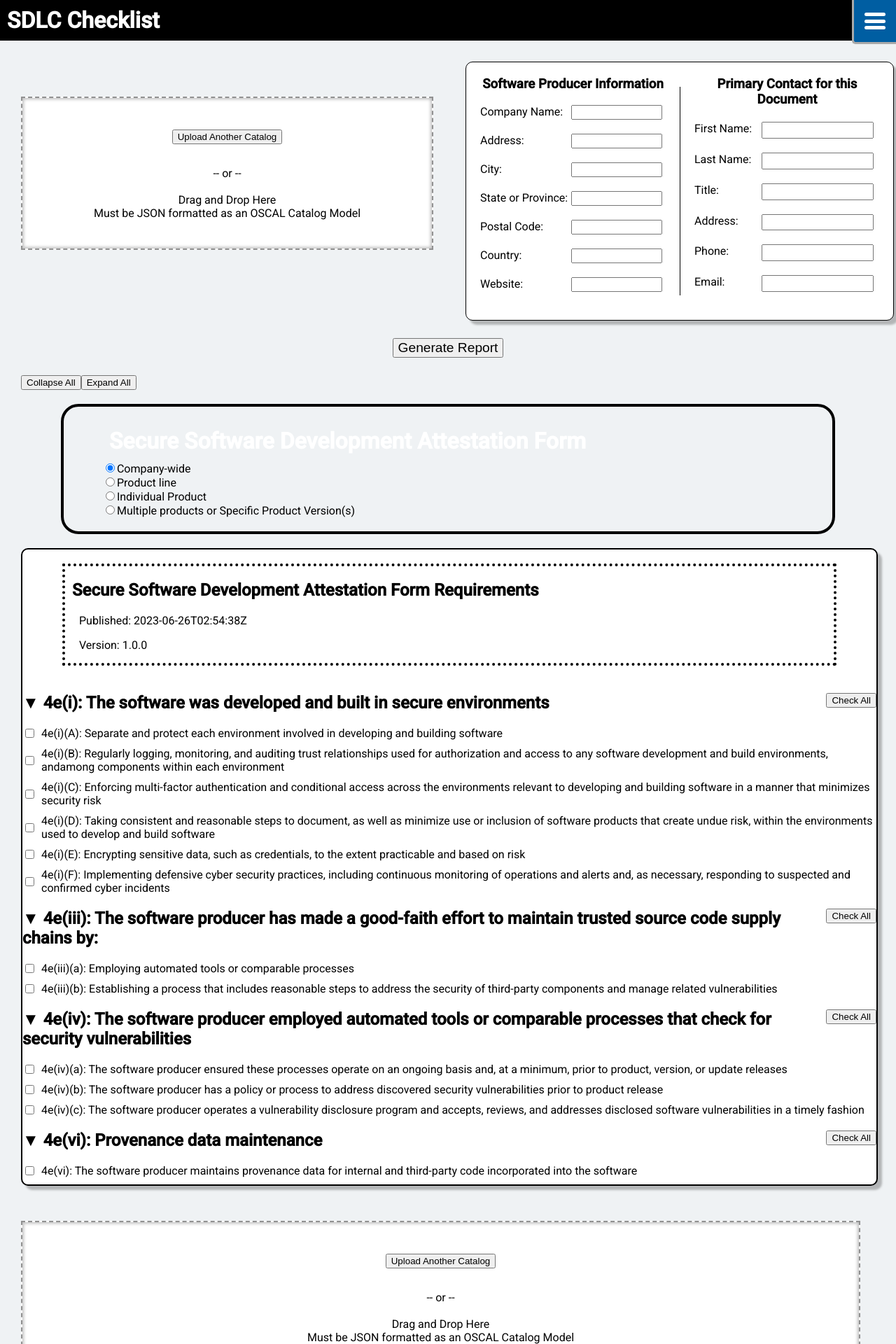
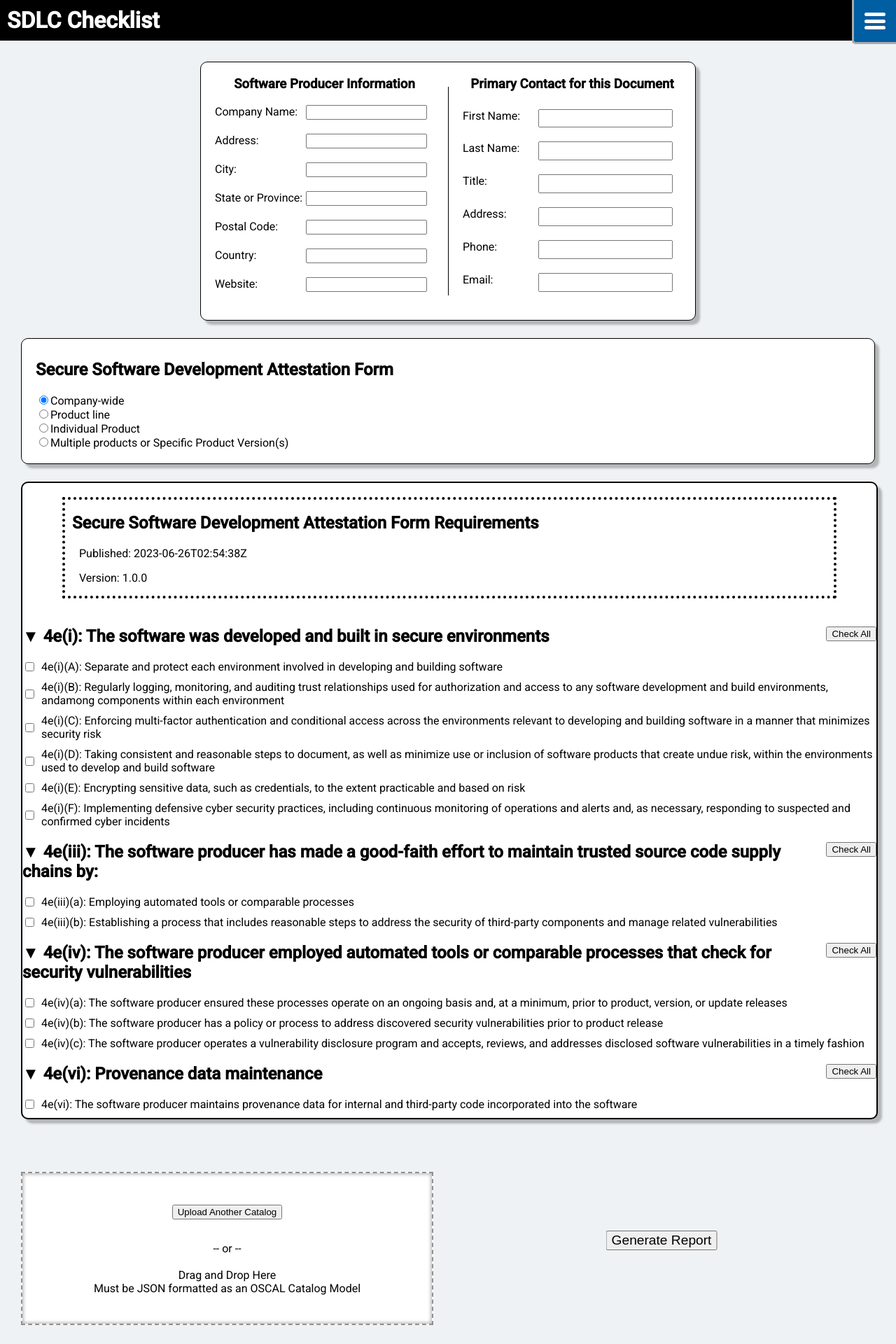
Before and after one commit to SoftwareDesignLab/Secure-Software-Self-Attestation, an Angular app in the folder web_app/sdlc-checklist/: page / in a window 1280 px wide. Shown: the top 1920 px of the page at 70% size. Built offline with nearby package versions, Linux system fonts and the light colour scheme.

Commit message:
Fixed issues from merge conflicts

```diff
--- a/web_app/sdlc-checklist/src/app/app.component.css
+++ b/web_app/sdlc-checklist/src/app/app.component.css
@@ -15,7 +15,7 @@
   margin-top: 20px;
 }
 
-.upper-div {
+.lower-div {
   display: grid;
   grid-template-columns: 50% 50%;
 }
@@ -25,15 +25,23 @@
 }
 
 .generate-report {
-  margin: 25px auto;
+  margin: 0 auto;
   display: block;
   font-size: larger;
+  position: absolute;
+  top: 50%;
+  left: 50%;
+  transform: translateX(-50%);
+}
+
+.generate-report-div {
+  position: relative;
 }
 
 form {
   display: grid;
   grid-template-columns: 50% 1px 50%;
-  margin: 0px 25px;
+  margin: 0px 20vw;
 }
 
 .form-column {
@@ -148,6 +156,6 @@ nav {
 }
 
 .attest{
-  width:200px;
+  width: 200px;
   height: 30px;
 }
--- a/web_app/sdlc-checklist/src/app/app.component.html
+++ b/web_app/sdlc-checklist/src/app/app.component.html
@@ -12,6 +12,7 @@
     <h2>SDLC</h2>
     <ul>
       <li><a href="#contact-form" (click)="toggleNav()">Software Producer Information / Primary Contact Form</a></li>
+      <li><a href="#attestation" (click)="toggleNav()">Attestation Form</a></li>
       <li *ngFor="let catalog of catalogData.catalogs">
         <a [href]="'#catalog-' + catalog.uuid" (click)="toggleNav()">{{getLinkName(catalog)}}</a>
       </li>
@@ -20,8 +21,6 @@
   </div>
 </nav>
 <main>
-  <div class="upper-div">
-    <app-catalog-processing class="catalog-processor" (fileSelected)="onFileSelected($event)" id="upload"></app-catalog-processing>
   <form class="pane" id="contact-form">
     <div class="form-column">
       <h3>Software Producer Information</h3>
@@ -57,12 +56,6 @@
       <input id="email" type="email">
     </div>
   </form>
-  </div>
-  <button class="generate-report" *ngIf="catalogData">Generate Report</button>
-  <div class="expansion-button-div">
-    <button (click)="setAllGroupExpansion(false)">Collapse All</button>
-    <button (click)="setAllGroupExpansion(true)">Expand All</button>
-  </div>
   <app-attestation></app-attestation>
   <div class="catalog-container pane" *ngFor="let catalog of catalogData.catalogs" [id]="'catalog-' + catalog.uuid">
     <app-catalog-info [uuid]="catalog.uuid" [metadata]="catalog.metadata" *ngIf="catalog"></app-catalog-info>
@@ -83,5 +76,10 @@
       </div>
     </div>
   </div>
+  <div class="lower-div">
     <app-catalog-processing (fileSelected)="onFileSelected($event)"></app-catalog-processing>
+    <div class="generate-report-div">
+      <button class="generate-report" *ngIf="catalogData">Generate Report</button>
+    </div>
+  </div>
 </main>
--- a/web_app/sdlc-checklist/src/app/attestation/attestation.component.css
+++ b/web_app/sdlc-checklist/src/app/attestation/attestation.component.css
@@ -1,26 +1,17 @@
-.attestation{
-  width: 90%;
-  margin-top: 20px;
-  margin-left: auto;
-  margin-right: auto;
-  margin-bottom: 20px;
-}
-.border{
-    width: 90%;
-    border: 4px solid black;
-    border-radius: 25px;
-    margin-top: 20px;
-    margin-left: auto;
-    margin-right: auto;
-    margin-bottom: 20px;
+mat-grid-tile{
+  width: "100px";
+  border: solid 1px #000;
 }
 
-mat-grid-tile{
-    width: "100px";
-    border: solid 1px #000;
-
+.attestation {
+  padding: 20px;
+  padding-top: 10px;
 }
 
 input[name="form"] {
-    width: 90%;
-  }
+  width: 90%;
+}
+
+.main-table {
+  margin: 0 25px;
+}
--- a/web_app/sdlc-checklist/src/app/attestation/attestation.component.html
+++ b/web_app/sdlc-checklist/src/app/attestation/attestation.component.html
@@ -1,6 +1,5 @@
-<div class="border">
-    <div class="attestation">
-        <h1>Secure Software Development Attestation Form</h1>
+<div class="attestation pane" id="attestation">
+    <h2>Secure Software Development Attestation Form</h2>
     <input type="radio" id="company-wide" name="attestation" [(ngModel)]="selectedValue" (change)="updateSelect()" value="company">
     <label for="company-wide">Company-wide</label><br>
     <input type="radio" id="product-line" name="attestation" [(ngModel)]="selectedValue" (change)="updateSelect()" value="product">
@@ -9,7 +8,7 @@
     <label for="individual">Individual Product</label><br>
     <input type="radio" id="multiple" name="attestation" [(ngModel)]="selectedValue" (change)="updateSelect()" value="multiple">
     <label for="multiple">Multiple products or Specific Product Version(s)</label>
-        <div class="grid" *ngIf="selectedValue!='company'" >
+    <div *ngIf="selectedValue!='company'" class="main-table">
         <br>
         <mat-grid-list cols="3" rowHeight="35px">
             <mat-grid-tile>Product(s) or Product Line Name </mat-grid-tile>
@@ -24,7 +23,5 @@
         </mat-grid-list>
         <button class="add" mat-button (click)="addRow()">+</button>
         <button class="add" mat-button (click)="removeRow()" *ngIf="info.length>1">-</button>
-
     </div>
 </div>
-</div>
--- a/web_app/sdlc-checklist/src/app/catalog-processing/catalog-processing.component.html
+++ b/web_app/sdlc-checklist/src/app/catalog-processing/catalog-processing.component.html
@@ -1,4 +1,4 @@
-<div class="file-upload">
+<div class="file-upload" id="upload">
     <input
       type="file"
       id="file"
--- a/web_app/sdlc-checklist/src/styles.css
+++ b/web_app/sdlc-checklist/src/styles.css
@@ -5,6 +5,7 @@
     border-radius: 10px;
     box-shadow: 6px 6px 3px 0 rgba(0, 0, 0, .25);
     background-color: white;
+    margin: 25px 0;
 }
 
 main {
```
Lines whose indentation alone changed are shown as unchanged.
